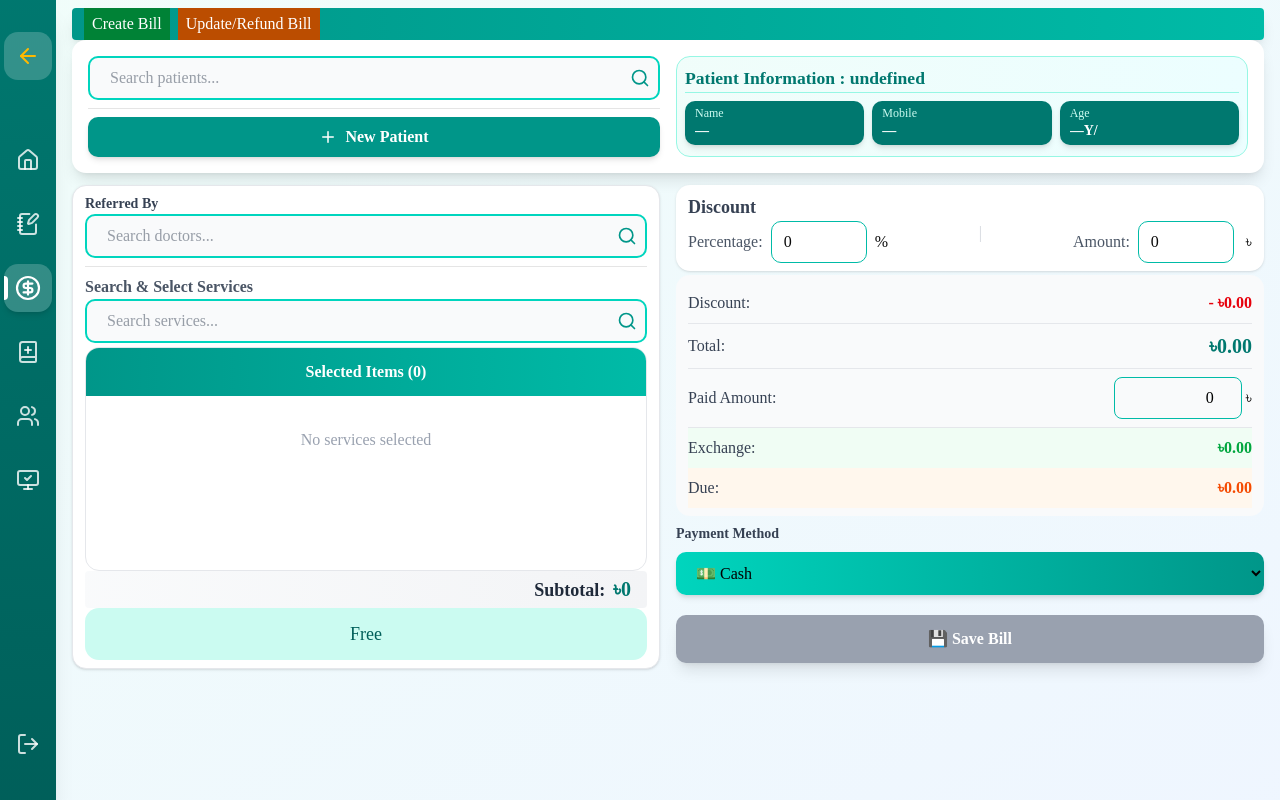
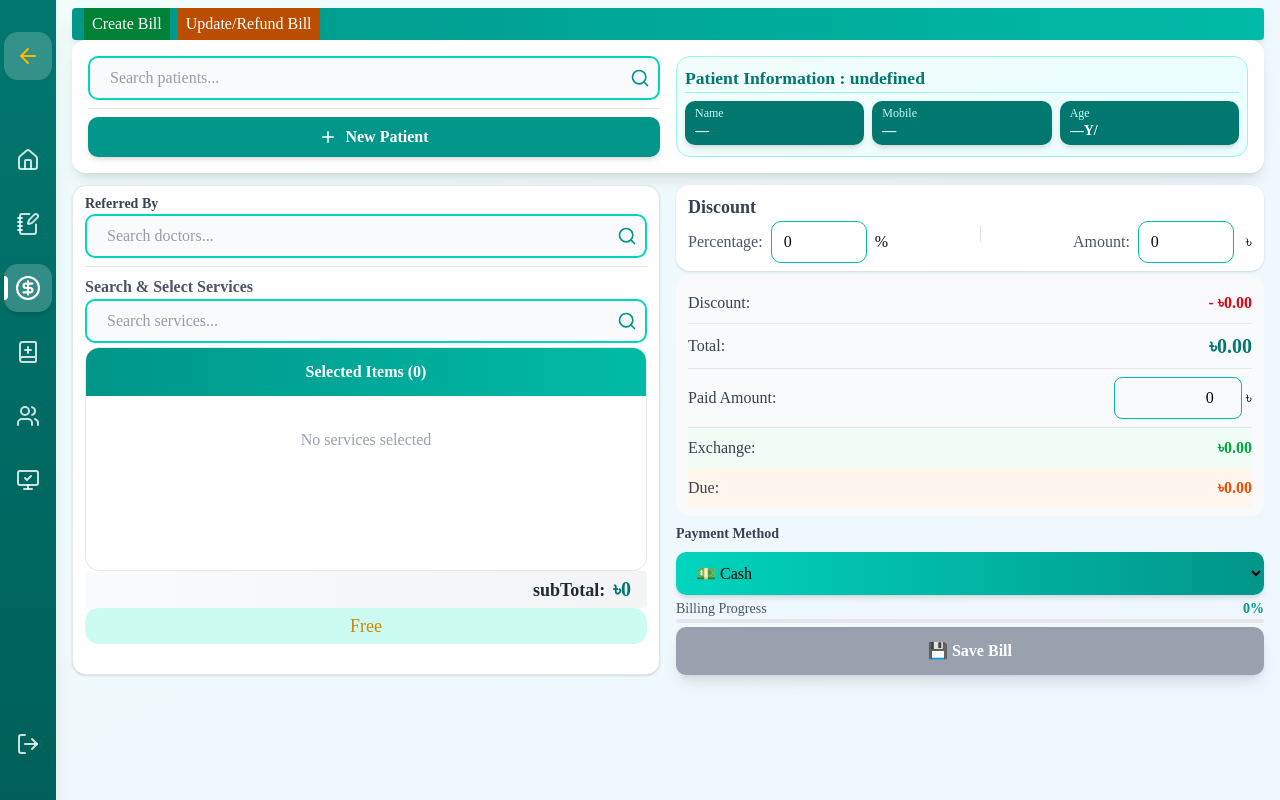
Before and after one commit to Sarker-Rajib/diagnostic-management-updated, a Next.js app: page /billing in a window 1280 px wide. Built offline with nearby package versions, Linux system fonts and the light colour scheme.

Commit message:
bill progress added

```diff
--- a/src/app/(privateRoutes)/billing/page.tsx
+++ b/src/app/(privateRoutes)/billing/page.tsx
@@ -1,5 +1,7 @@
 "use client";
 
+import BillingProgressBar from "@/components/BillingItems/BillingProgress";
+import { calculateBillingProgress } from "@/components/BillingItems/calcProgress";
 import FixedPop from "@/components/fixedPop";
 import Invoice from "@/components/Invoice/Invoice";
 import { CreatePatientComponent } from "@/components/PatientComponents/CreatePatient";
@@ -35,7 +37,7 @@ export default function BillPage() {
   const [refDoctors, setRefDoctors] = useState<IRefferalDoctor[] | null>(null);
   const [refBy, setRefBy] = useState<IRefferalDoctor | null>(null);
 
-  const subtotal = useMemo(() => {
+  const subTotal = useMemo(() => {
     return selectedServices.reduce((sum, s) => sum + s.price, 0);
   }, [selectedServices]);
 
@@ -43,17 +45,17 @@ export default function BillPage() {
     let value = 0;
 
     if (discountPercentage > 0) {
-      value = (subtotal * discountPercentage) / 100;
+      value = (subTotal * discountPercentage) / 100;
     } else if (discountAmount > 0) {
       value = discountAmount;
     }
 
     return Math.round(value);
-  }, [subtotal, discountPercentage, discountAmount]);
+  }, [subTotal, discountPercentage, discountAmount]);
 
   const totalAfterDiscount = useMemo(() => {
-    return Math.max(0, subtotal - discount);
-  }, [subtotal, discount]);
+    return Math.max(0, subTotal - discount);
+  }, [subTotal, discount]);
 
   const dueAmount = useMemo(() => {
     return paidAmount < totalAfterDiscount
@@ -72,7 +74,7 @@ export default function BillPage() {
   }, [paidAmount, totalAfterDiscount]);
 
   const paymentStatus = useMemo(() => {
-    if (discount === subtotal) return "Free";
+    if (discount === subTotal) return "Free";
     if (dueAmount === 0) return "Paid";
     if (paidAmount > 0) return "Partial";
     return "Unpaid";
@@ -209,6 +211,15 @@ export default function BillPage() {
     }
   };
 
+  const progress = calculateBillingProgress({
+    selectedPatient,
+    selectedServices,
+    refBy,
+    paidAmount,
+    discount,
+    subTotal,
+  });
+
   // create bill function
   const handleCreatBilling = async () => {
     setSaving(true);
@@ -230,7 +241,7 @@ export default function BillPage() {
       return;
     }
 
-    if (collectedPaidAmount === 0 && discount !== subtotal) {
+    if (collectedPaidAmount === 0 && discount !== subTotal) {
       toast.error("Paid Amount should not be 0 !");
       setSaving(false);
       return;
@@ -247,7 +258,7 @@ export default function BillPage() {
       pId: selectedPatient?.pId, // string;
       refBy: { name: refBy.name, refferalId: refBy.refferalId },
       services: selectedServices, // Array<IServiceBill>;
-      subTotal: subtotal, // number;
+      subTotal: subTotal, // number;
       discount: discount, // number;
       totalAmount: totalAfterDiscount, // number;
       paidAmount: collectedPaidAmount, // number;
@@ -628,19 +639,19 @@ export default function BillPage() {
                 )}
               </div>
 
-              {/* Subtotal - Improved */}
+              {/* subTotal - Improved */}
               <div className="text-right p-1 px-4 bg-linear-to-r from-gray-50 to-gray-100 rounded">
                 <span className="font-bold text-lg text-gray-800">
-                  Subtotal:
+                  subTotal:
                 </span>
                 <span className="font-bold text-xl text-teal-700 ml-2">
-                  ৳{subtotal}
+                  ৳{subTotal}
                 </span>
               </div>
 
               {/* Payment status */}
               {paymentStatus && (
-                <div className="p-3 text-center text-lg font-medium rounded-xl bg-teal-100 text-teal-800">
+                <div className="p-1 text-center text-lg font-medium rounded-xl bg-teal-100 text-yellow-600">
                   {paymentStatus}
                 </div>
               )}
@@ -681,9 +692,9 @@ export default function BillPage() {
                       value={discountAmount}
                       onChange={(e) => {
                         const discount = Number(e.target.value);
-                        if (discount > subtotal) {
-                          toast.error("Discount can't be > Subtotal !");
-                          setDiscountAmount(subtotal);
+                        if (discount > subTotal) {
+                          toast.error("Discount can't be > subTotal !");
+                          setDiscountAmount(subTotal);
                         } else if (discount < 0) {
                           toast.error("Discount can't be < 0 !");
                           setDiscountAmount(0);
@@ -770,16 +781,18 @@ export default function BillPage() {
                 </select>
               </div>
 
+              <BillingProgressBar progress={progress} />
+
               {/* Save Button - Improved */}
-              <div className="pt-4">
+              <div>
                 <button
                   onClick={handleCreatBilling}
-                  disabled={saving || !selectedPatient || refBy !== null}
+                  disabled={saving || !selectedPatient || refBy === null}
                   className={`
                   w-full py-3 px-6 rounded-lg font-bold text-white shadow-lg
                   transition-all duration-300 ease-in-out transform
                   ${
-                    saving || !selectedPatient
+                    saving || !selectedPatient || refBy === null
                       ? "bg-gray-400 cursor-not-allowed"
                       : `
                         bg-linear-to-r from-teal-600 to-teal-500
--- /dev/null
+++ b/src/components/BillingItems/BillingProgress.tsx
@@ -0,0 +1,29 @@
+"use client";
+
+interface Props {
+  progress: number;
+}
+
+export default function BillingProgressBar({ progress }: Props) {
+  return (
+    <div className="w-full">
+      <div className="flex justify-between text-sm">
+        <span className="text-gray-600">Billing Progress</span>
+        <span className="font-semibold text-teal-600">{progress}%</span>
+      </div>
+
+      <div className="w-full bg-gray-200 rounded-full h-1 overflow-hidden">
+        <div
+          className={`h-1 rounded-full transition-all duration-500 ${
+            progress < 40
+              ? "bg-red-500"
+              : progress < 80
+                ? "bg-yellow-500"
+                : "bg-green-500"
+          }`}
+          style={{ width: `${progress}%` }}
+        />
+      </div>
+    </div>
+  );
+}
--- /dev/null
+++ b/src/components/BillingItems/calcProgress.ts
@@ -0,0 +1,29 @@
+export const calculateBillingProgress = ({
+  selectedPatient,
+  selectedServices,
+  refBy,
+  paidAmount,
+  discount,
+  subTotal,
+}: any) => {
+  let progress = 0;
+
+  // Patient
+  if (selectedPatient) progress += 25;
+
+  // Services
+  if (selectedServices?.length > 0) progress += 25;
+
+  // Referral
+  if (refBy) progress += 20;
+
+  // Payment
+  if (selectedServices?.length > 0) {
+    const isFree = subTotal === discount;
+    if (isFree || paidAmount > 0) {
+      progress += 30;
+    }
+  }
+
+  return progress;
+};
```
